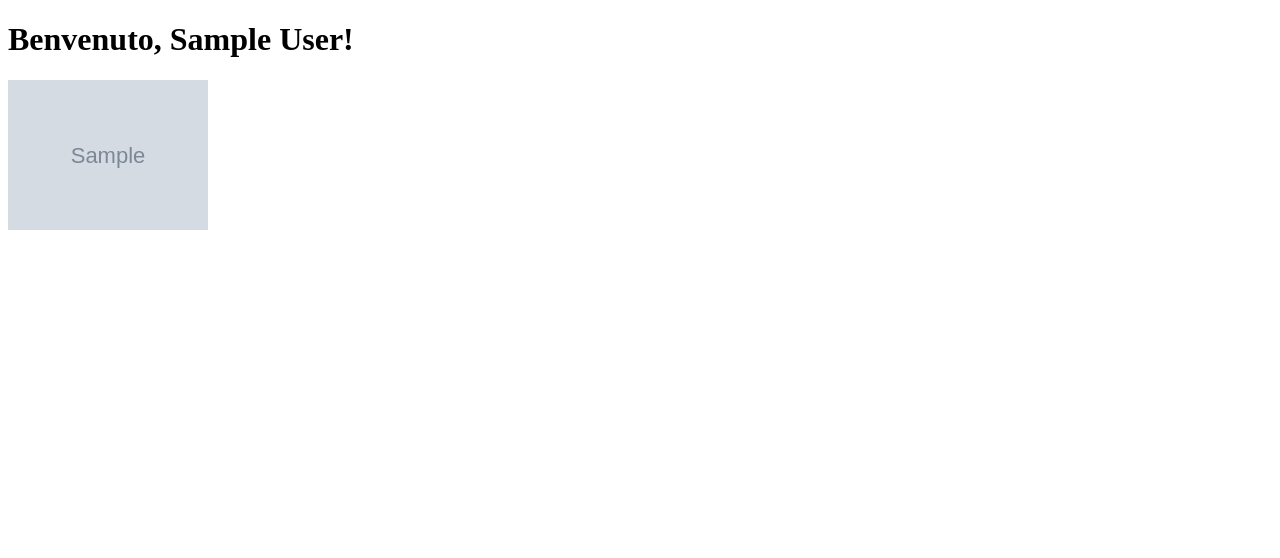
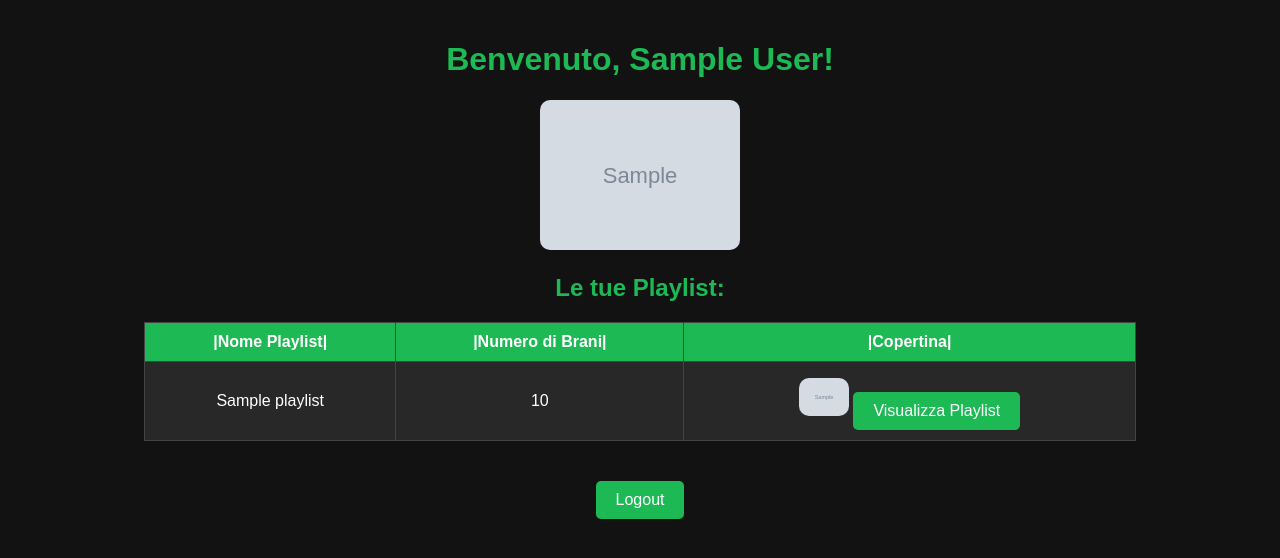
Before and after one commit to maghrebo/Gestione-Progetti, a Flask app: template progetto-spotify/templates/home.html in a window 1280 px wide. Shown: the top 558 px of the page. Run offline with Flask 3, Linux system fonts and the light colour scheme; the template is opened without the code that fills it: most values are stand-ins (such as "Sample title", 1, 10 or a date in 2020); grey boxes marked "Sample" are stand-in pictures.

Commit message:
progetto spotify - parziale (playlist)

```diff
--- a/progetto-spotify/app.py
+++ b/progetto-spotify/app.py
@@ -6,7 +6,7 @@ from spotipy.oauth2 import SpotifyOAuth
 #le tue credenziali le trovi nella dashboard di prima
 SPOTIFY_CLIENT_ID = "e30c06fe8f5342efa8f1ac5d75a2c187"
 SPOTIFY_CLIENT_SECRET = "9fa9fec219e4463db4ef5683f5ad588c"
-SPOTIFY_REDIRECT_URI = "https://maghrebo-gestioneproget-43ksnqvyeuq.ws-eu117.gitpod.io/callback" #dopo il login andiamo qui
+SPOTIFY_REDIRECT_URI = "https://5000-maghrebo-gestioneproget-43ksnqvyeuq.ws-eu117.gitpod.io/callback" #dopo il login andiamo qui
 
 app = Flask(__name__)
 app.secret_key = 'ElMaghrebo' #ci serve per identificare la sessione
@@ -17,6 +17,15 @@ sp_oauth = SpotifyOAuth(
     client_secret = SPOTIFY_CLIENT_SECRET,
     redirect_uri = SPOTIFY_REDIRECT_URI,
     scope = "user-read-private" #permessi x informazioni dell'utente
+)
+
+#config SpotifyOAuth per l'autenticazione e redirect uri
+sp_oauth = SpotifyOAuth(
+client_id=SPOTIFY_CLIENT_ID,
+client_secret=SPOTIFY_CLIENT_SECRET,
+redirect_uri=SPOTIFY_REDIRECT_URI,
+scope="user-read-private", #permessi x informazioni dell'utente
+show_dialog=True #forziamo la richiesta di inserire new credenziali
 )
 
 
@@ -43,7 +52,22 @@ def home():
     sp = spotipy.Spotify(auth=token_info['access_token']) #usiamo il token per ottenere i dati del profilo
     user_info = sp.current_user()
     print(user_info) #capiamo la struttura di user_info per usarle nel frontend
-    return render_template('home.html', user_info=user_info) #passo le info utente all'home.html
+
+    playlists = sp.current_user_playlists() #sempre tramite il token sp preso prima
+    playlists_info = playlists['items'] #prendiamo solo la lista delle playlist
+
+
+    return render_template('home.html', user_info=user_info, playlists=playlists_info) #passo le info utente all'home.html
+
+@app.route('/playlist/<nome_playlist>')
+def mostra_playlist(nome_playlist):
+    return nome_playlist
+
+
+@app.route('/logout')
+def logout():
+    session.clear() #cancelliamo l'access token salvato in session
+    return redirect(url_for('login'))
 
 # Avvio dell'app Flask
 if __name__ == '__main__':
--- /dev/null
+++ b/progetto-spotify/templates/home.css
@@ -0,0 +1,48 @@
+body {
+    font-family: Arial, sans-serif;
+    background-color: #121212;
+    color: white;
+    text-align: center;
+    margin: 0;
+    padding: 20px;
+}
+
+h1, h2 {
+    color: #1DB954;
+}
+
+img {
+    border-radius: 10px;
+}
+
+table {
+    width: 80%;
+    margin: 20px auto;
+    border-collapse: collapse;
+    background-color: #282828;
+    color: white;
+}
+
+thead {
+    background-color: #1DB954;
+}
+
+td, th {
+    padding: 10px;
+    border: 1px solid #444;
+}
+
+a {
+    display: inline-block;
+    margin-top: 20px;
+    padding: 10px 20px;
+    background-color: #1DB954;
+    color: white;
+    text-decoration: none;
+    border-radius: 5px;
+    transition: background 0.3s;
+}
+
+a:hover {
+    background-color: #17a44a;
+}
--- a/progetto-spotify/templates/home.html
+++ b/progetto-spotify/templates/home.html
@@ -3,12 +3,46 @@
 <head>
     <meta charset="UTF-8">
     <meta name="viewport" content="width=device-width, initial-scale=1.0">
+    <link rel="stylesheet" href="home.css">
+    <title>Profilo Utente</title>
 </head>
 <body>
     <h1>Benvenuto, {{ user_info['display_name'] }}!</h1>
+    {% if user_info['images'] %}
+        <img src="{{ user_info['images'][0]['url'] }}" width="200" alt="Immagine profilo">
+    {% endif %}
+    <h2>Le tue Playlist:</h2>
+    {% if playlists %}
+        <table>
+            <thead>
+                <tr>
+                <th>|Nome Playlist|</th>
+                <th>|Numero di Brani|</th>
+                <th>|Copertina|</th>
+                </tr>
+            </thead>
+            <tbody>
+                {% for playlist in playlists %}
+                    <tr>
+                    <td>{{ playlist['name'] }}</td>
+                    <td>{{ playlist['tracks']['total'] }}</td>
+                    <td>
+                    {% if playlist['images'] %}
+                        <img src="{{ playlist['images'][0]['url'] }}" width="50" alt="Copertina playlist">
+                        <a href="{{ url_for('mostra_playlist', nome_playlist = playlist['name']) }}">
+                            Visualizza Playlist
+                        </a>
+                    {% else %}
+                        Nessuna immagine
+                    {% endif %}
+                    </td>
+                    </tr>
+                {% endfor %}
+            </tbody>
+        </table>
+    {% else %}
+        <p>Non hai playlist disponibili.</p>
+    {% endif %}
 
-        {% if user_info['images'] %}
-            <img src="{{ user_info['images'][0]['url'] }}" width="200">
-        {% endif %}
+    <a href="{{ url_for('logout') }}">Logout</a>
 </body>
-</html>
```
Also changed, not shown: 1 other file. Lines whose indentation alone changed are shown as unchanged.
